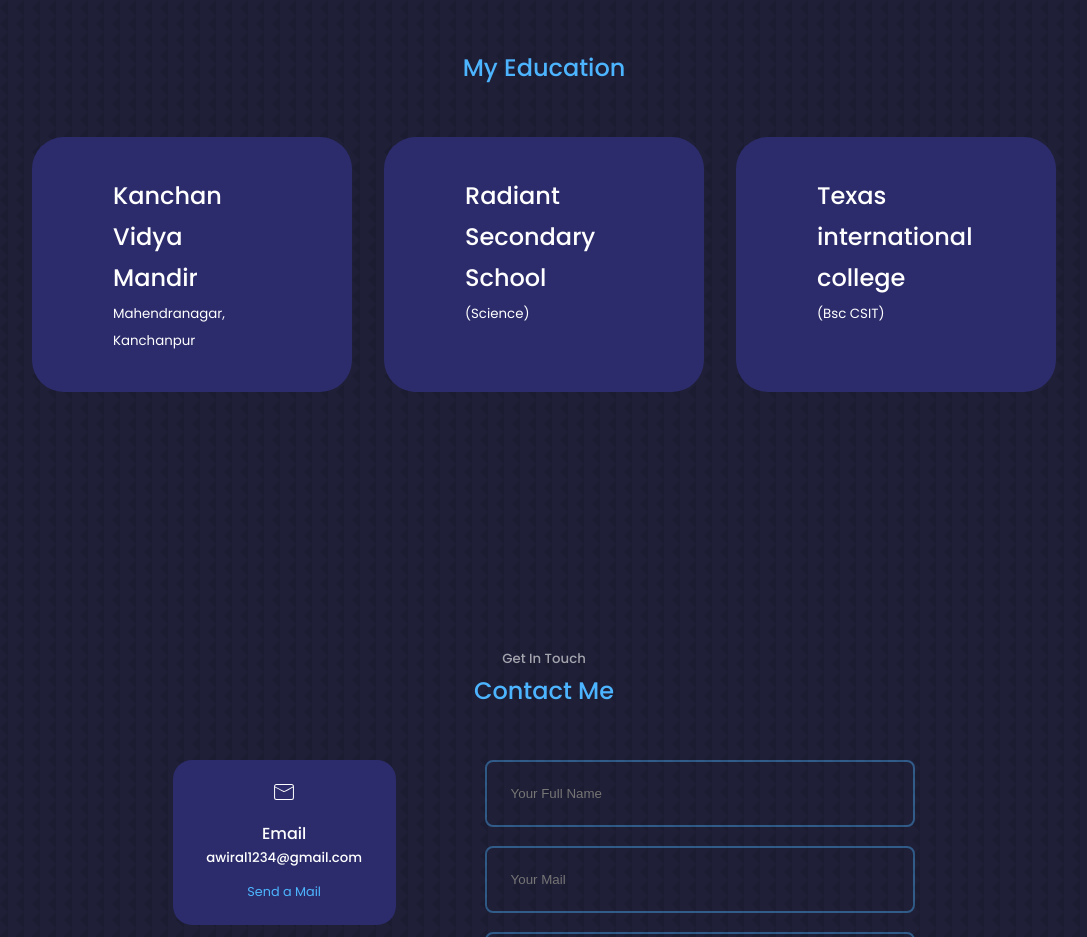
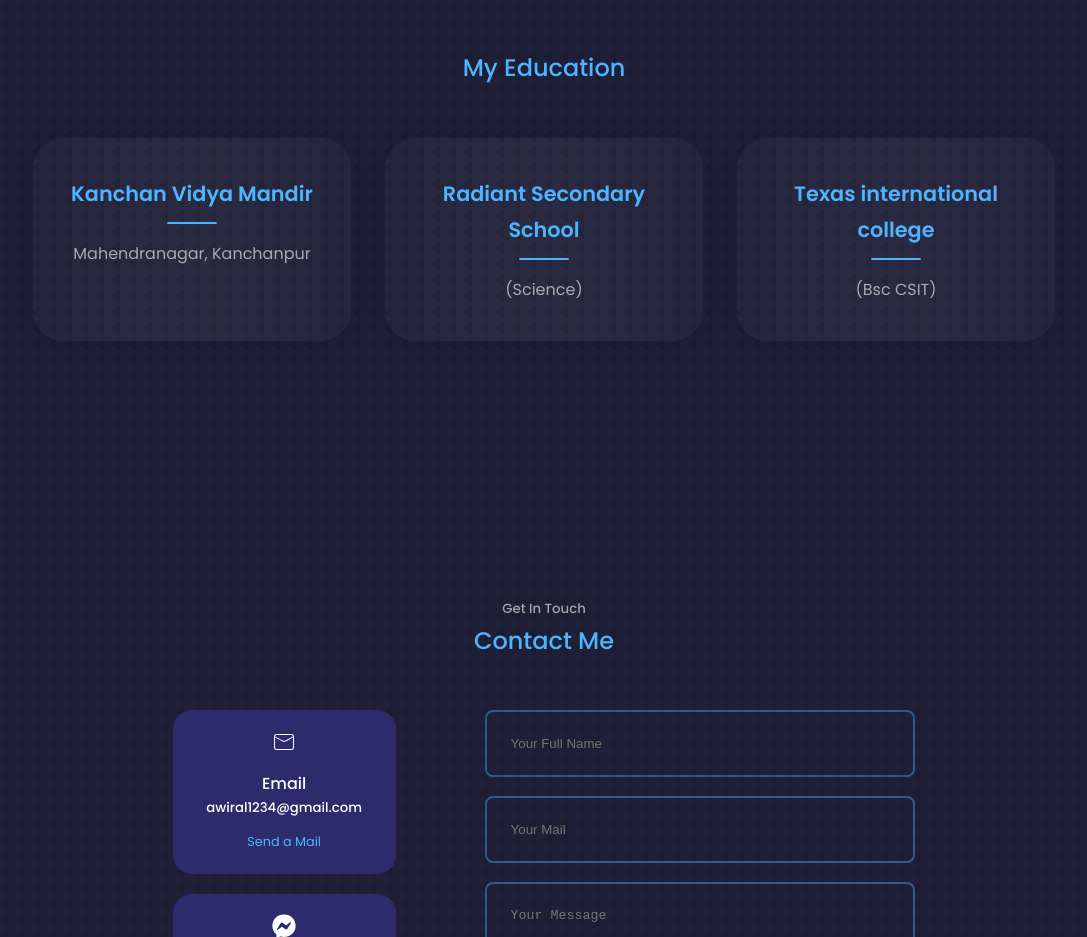
Before and after one commit to awi246/Portfolio, a React (Create React App) app: page / in a window 1280 px wide. Shown: the part 6720-7657 px from the top of the page, without its empty margins (96-1183 px from the left). Built offline with nearby package versions, Linux system fonts and the light colour scheme; the HTML template or start-up script is replaced by a standard one.

Commit message:
add react-toastify dependency and enhance education section styles

```diff
--- a/package.json
+++ b/package.json
@@ -12,6 +12,7 @@
     "react-icons": "^4.8.0",
     "react-scripts": "^5.0.1",
     "react-simple-typewriter": "^5.0.1",
+    "react-toastify": "^11.0.5",
     "web-vitals": "^2.1.4"
   },
   "scripts": {
--- a/src/components/education/education.css
+++ b/src/components/education/education.css
@@ -1,44 +1,194 @@
-/* .edu__container{
-    display: grid;
-    grid-template-columns: repeat(3 , 1fr);
-    gap: 2.5rem;
-} */
-#education{
+#education {
   padding: 10%;
 }
-.edu__container{
+
+.edu__container {
   display: grid;
-    grid-template-columns: repeat(3 , 1fr);
+  grid-template-columns: repeat(3, 1fr);
   gap: 2rem;
 }
-.edu__container > article{
-    background: var(--color-bg-varient );
-    padding: 2.4rem 5rem;
+
+.edu__container > article {
+  background: var(--color-bg-variant);
+  padding: 2.4rem 2rem;
   border-radius: 2rem;
   border: 1px solid transparent;
   transition: var(--transition);
-}
-.edu__container > article:hover{
-    background: transparent;
-    background-color: lavender;
-    cursor: default;
-    color: black;
+  position: relative;
+  overflow: hidden;
+  box-shadow: 0 0 20px rgba(0, 0, 0, 0.1);
+  animation: fadeInUp 0.6s ease backwards;
 }
 
-.edu__details-icons{
+.edu__container > article:nth-child(1) {
+  animation-delay: 0.1s;
+}
+
+.edu__container > article:nth-child(2) {
+  animation-delay: 0.2s;
+}
+
+.edu__container > article:nth-child(3) {
+  animation-delay: 0.3s;
+}
+
+@keyframes fadeInUp {
+  from {
+    opacity: 0;
+    transform: translateY(30px);
+  }
+  to {
+    opacity: 1;
+    transform: translateY(0);
+  }
+}
+
+.edu__container > article::before {
+  content: "";
+  position: absolute;
+  top: -50%;
+  left: -50%;
+  width: 200%;
+  height: 200%;
+  background: linear-gradient(
+    45deg,
+    transparent,
+    rgba(255, 255, 255, 0.05),
+    transparent
+  );
+  transform: rotate(45deg);
+  transition: var(--transition);
+}
+
+.edu__container > article:hover::before {
+  animation: shine 1.5s ease-in-out;
+}
+
+@keyframes shine {
+  0% {
+    top: -50%;
+    left: -50%;
+  }
+  100% {
+    top: 150%;
+    left: 150%;
+  }
+}
+
+.edu__container > article:hover {
+  background: linear-gradient(
+    135deg,
+    var(--color-bg-variant) 0%,
+    var(--color-primary-variant) 100%
+  );
+  border: 1px solid var(--color-primary);
+  transform: translateY(-10px);
+  box-shadow: 0 20px 40px rgba(0, 0, 0, 0.3);
+  cursor: default;
+}
+
+.details {
+  text-align: center;
+  position: relative;
+  z-index: 1;
+}
+
+.details h2.name {
+  color: var(--color-primary);
+  font-size: 1.3rem;
+  font-weight: 600;
+  margin-bottom: 1rem;
+  transition: var(--transition);
+  position: relative;
+  padding-bottom: 0.8rem;
+}
+
+.details h2.name::after {
+  content: "";
+  position: absolute;
+  bottom: 0;
+  left: 50%;
+  transform: translateX(-50%);
+  width: 50px;
+  height: 2px;
+  background: var(--color-primary);
+  border-radius: 2px;
+  transition: var(--transition);
+}
+
+.edu__container > article:hover .details h2.name {
+  color: var(--color-white);
+}
+
+.edu__container > article:hover .details h2.name::after {
+  width: 80px;
+  background: var(--color-white);
+}
+
+.details small.address {
+  color: var(--color-light);
+  font-size: 1rem;
+  display: block;
+  transition: var(--transition);
+}
+
+.edu__container > article:hover .details small.address {
+  color: var(--color-white);
+}
+
+.edu__details-icons {
   margin-top: 7px;
   color: var(--color-primary);
+  font-size: 2rem;
+  transition: var(--transition);
+  display: inline-block;
+  animation: float 3s ease-in-out infinite;
 }
 
-@media screen and (max-width:1024px){
-    .edu__container{
+@keyframes float {
+  0%,
+  100% {
+    transform: translateY(0);
+  }
+  50% {
+    transform: translateY(-10px);
+  }
+}
+
+.edu__container > article:hover .edu__details-icons {
+  color: var(--color-white);
+  transform: scale(1.2) rotate(360deg);
+  animation: none;
+}
+
+@media screen and (max-width: 1024px) {
+  .edu__container {
     grid-template-columns: 1fr;
     gap: 2rem;
   }
 
- }
- @media screen and (max-width:600px){
-    .edu__container{
-        width: var(--container-width-ms);
+  .edu__container > article {
+    max-width: 80%;
+    margin: 0 auto;
   }
 }
+
+@media screen and (max-width: 600px) {
+  .edu__container {
+    width: 100%;
+    gap: 1.5rem;
+  }
+
+  .edu__container > article {
+    max-width: 100%;
+    padding: 2rem 1.5rem;
+  }
+
+  .details h2.name {
+    font-size: 1.1rem;
+  }
+
+  .details small.address {
+    font-size: 0.9rem;
+  }
+}
```
Also changed, not shown: 1 other file (tests, documents, lock files or other folders). Lines whose indentation alone changed are shown as unchanged.
